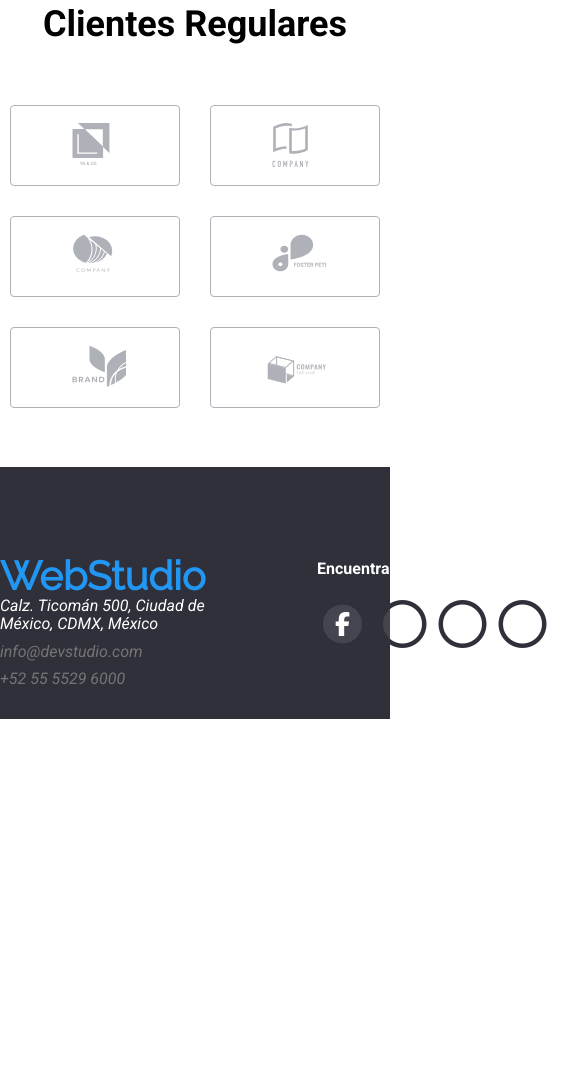
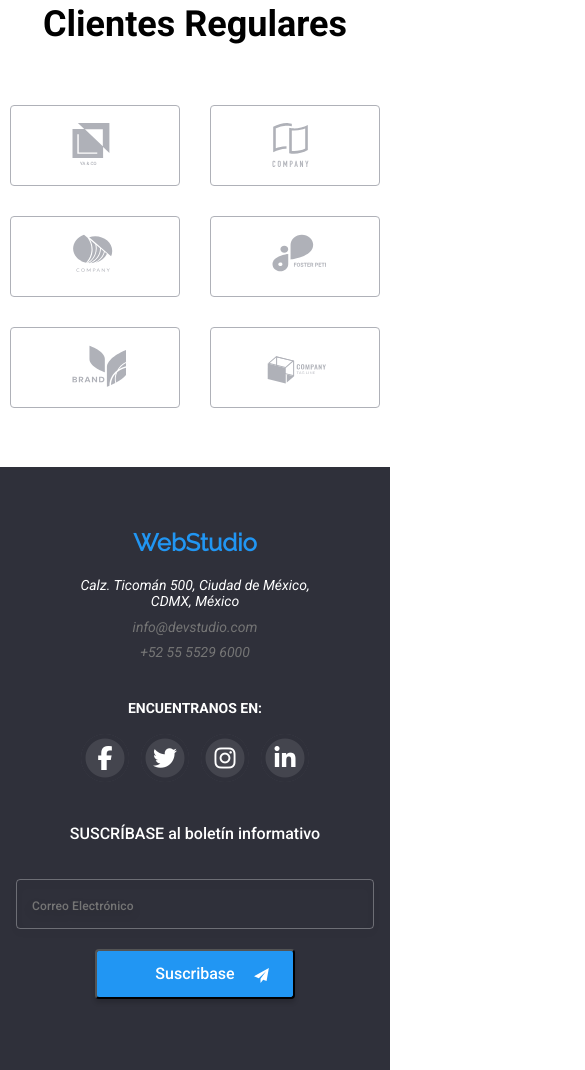
Before and after one commit to epsilon11101/goit-markup-hw-08, a website: page index.html in a window 390 px wide. Shown: the part 4566-5636 px from the top of the page, 585 px wide, since content can reach past the window. Before the commit the page ends 5285 px from the top, so only its background shows below. Drawn offline with nearby package versions, Linux system fonts and the light colour scheme.

Commit message:
added footer responsive

```diff
--- a/index.html
+++ b/index.html
@@ -535,7 +535,7 @@
 
     </main>
     <!-- footer section -->
-    <footer class="container center">
+    <footer class="container ">
         <div class="container footer-container left">
             <div class="left-column footer-address">
                 <a href="#" class="logo">WebStudio</a>
@@ -551,7 +551,7 @@
 
             <div class="footer-icons left-column ">
                 <div>
-                    <h4>Encuentranos en:</h4>
+                    <h4>ENCUENTRANOS EN:</h4>
                     <ul class="center">
                         <li><a href="">
                                 <span class="fa-stack fa-2x">
@@ -594,9 +594,9 @@
 
             </div>
 
-            <div class="footer-suscription left-column ">
+            <div class="footer-suscription ">
                 <form action="" name="register">
-                    <label class="center-left">
+                    <label>
                         <p>SUSCRÍBASE al boletín informativo </p>
                         <div class="form-icon">
                             <input type="email" name="email" autofocus placeholder="Correo Electrónico" />
--- a/sass/components/_footer.scss
+++ b/sass/components/_footer.scss
@@ -11,7 +11,6 @@ footer{
             & .footer-address address, .footer-icons div{
                 width: 231px;
                 height: 95px;
-
             }
 
             & .footer-address {
@@ -25,6 +24,7 @@ footer{
 
 
             & .footer-suscription{
+
                 & form{
                     width: 570px;
                     height: 85px;
@@ -105,3 +105,82 @@ footer{
         }
 
 }
+
+@media screen and (max-width:767px){
+footer{
+    min-height: 603px;
+
+    & .footer-container{
+        flex-direction: column;
+        justify-content: center;
+        align-items: center;
+        text-align: center;
+        gap: 60px;
+
+            & .footer-address address, .footer-icons div{
+                width: 233;
+                height: 83px;
+                justify-content: center;
+                align-items: center;
+                font-size: 14px;
+            }
+
+            & .footer-icons{
+                justify-content: center;
+                align-items: center;
+            }
+
+
+
+            & .footer-address {
+                justify-content: center;
+                align-items: center;
+                & address {
+                    & ul{
+                        margin-top: 6px;
+                        gap:9px;
+                        justify-content: center;
+                        align-items: center;
+                    }
+                }
+
+                & .logo{
+                font-size: 24px;
+                padding-bottom: 16px;
+                }
+            }
+
+
+            & .footer-suscription{
+
+                & form{
+                    display: flex;
+                    flex-direction: column;
+
+                    & .form-icon{
+                        display: flex;
+                        flex-direction: column;
+                        justify-content: center;
+                        align-items: center;
+
+                        & input{
+                            margin-top: 20px;
+                            margin-bottom: 20px;
+                        }
+
+                        & button{
+                            margin-bottom: 60px;
+                        }
+                    }
+                }
+
+
+            }
+
+
+
+        }
+
+}
+
+}
```
Also changed, not shown: css/main.css, 1 other file.
